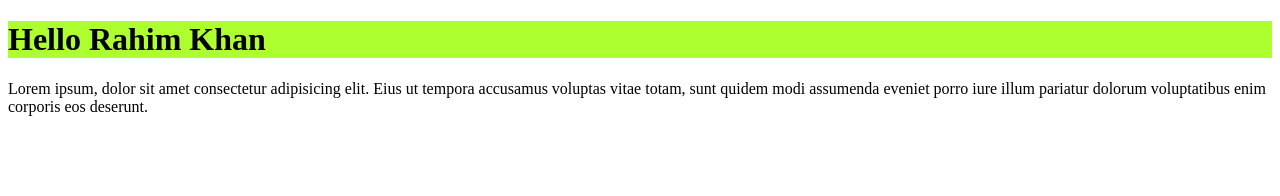
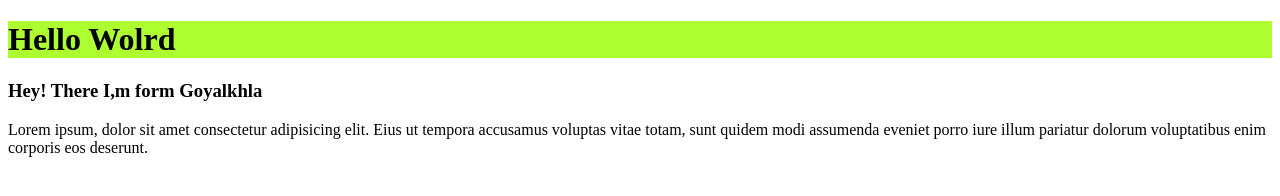
Before and after one commit to mdrahimkhann/frist-project, a plain HTML site: page index.html in a window 1280 px wide. Drawn offline with Linux system fonts and the light colour scheme.

Commit message:
first commit

```diff
--- a/index.html
+++ b/index.html
@@ -6,7 +6,8 @@
     <title>Document</title>
 </head>
 <body>
-    <h1 style="background-color: greenyellow;">Hello Rahim Khan</h1>
+    <h1 style="background-color: greenyellow;">Hello Wolrd</h1>
+    <h3>Hey! There I,m form Goyalkhla</h3>
     <p>Lorem ipsum, dolor sit amet consectetur adipisicing elit. Eius ut tempora accusamus voluptas vitae totam, sunt quidem modi assumenda eveniet porro iure illum pariatur dolorum voluptatibus enim corporis eos deserunt.</p>
 
 
```
